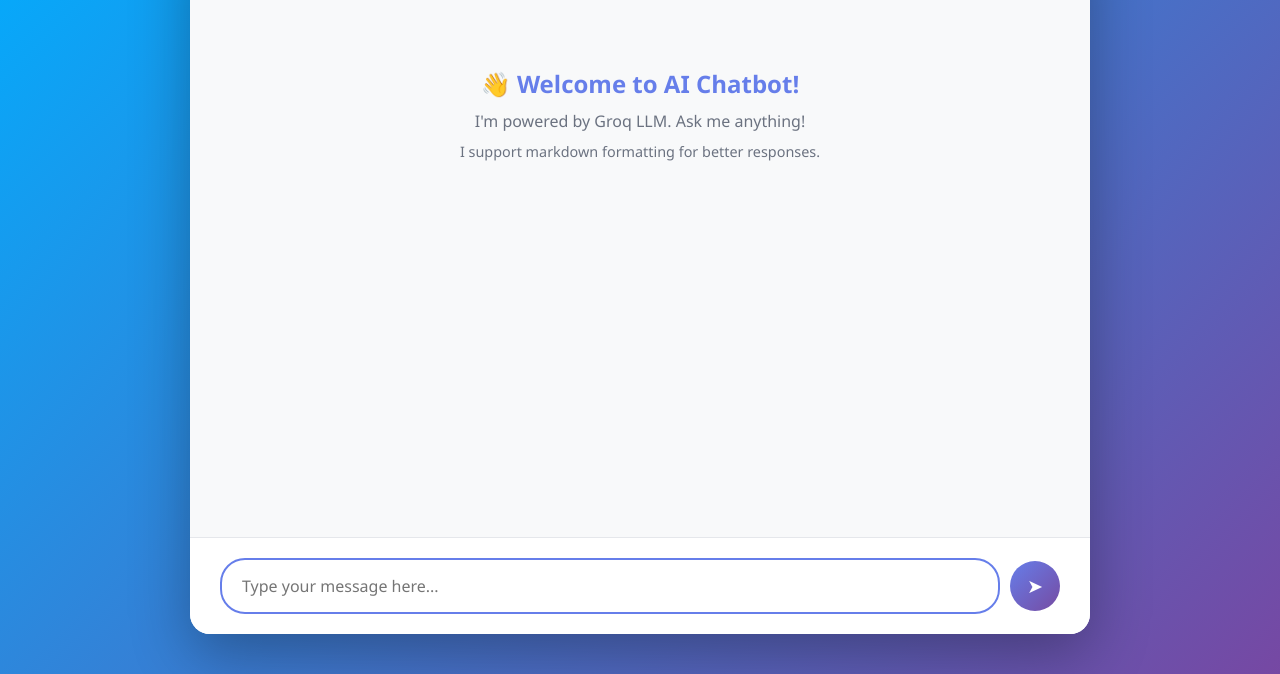
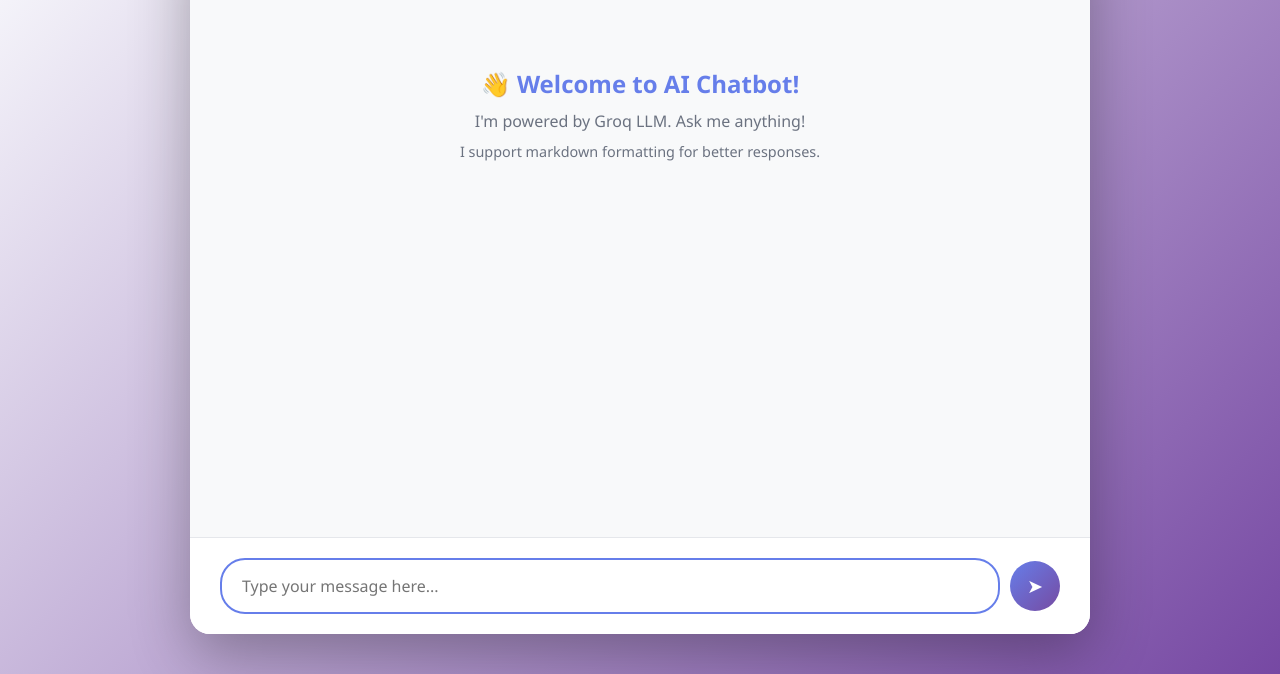
Before and after one commit to DragoKnight404/chatbot-app, a plain HTML site: page frontend/index.html in a window 1280 px wide. Shown: the part 126-800 px from the top of the page. Drawn offline with nearby package versions, Linux system fonts and the light colour scheme.

Commit message:
Changes in index

```diff
--- a/frontend/index.html
+++ b/frontend/index.html
@@ -14,7 +14,7 @@
 
         body {
             font-family: 'Segoe UI', Tahoma, Geneva, Verdana, sans-serif;
-            background: linear-gradient(135deg, #00aeff 0%, #7648a3 100%);
+            background: linear-gradient(135deg, #fcfeff 0%, #7648a3 100%);
             height: 100vh;
             display: flex;
             align-items: center;
```
